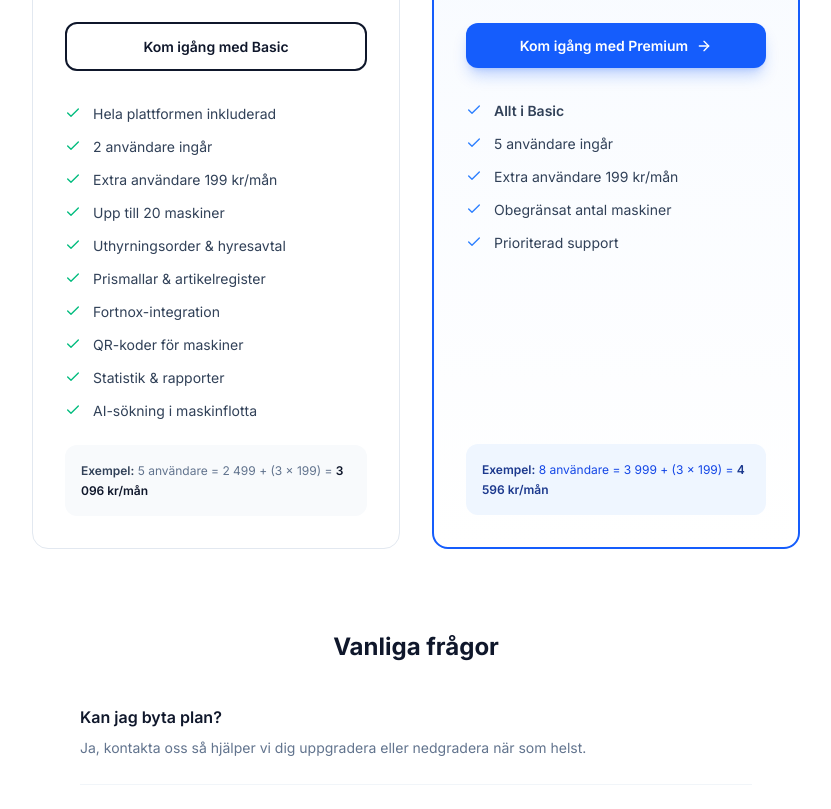
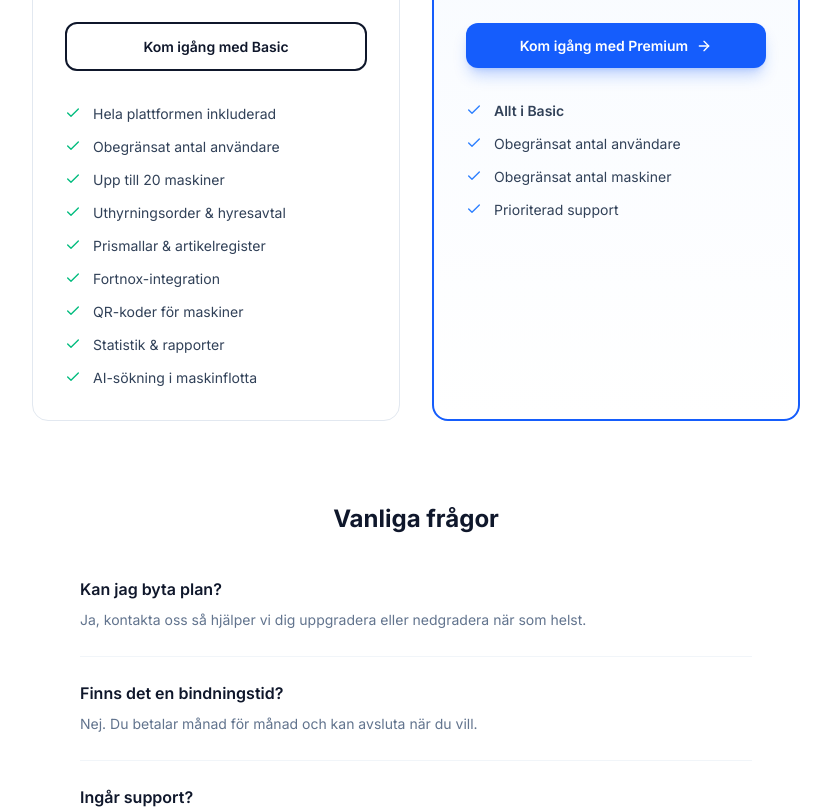
Before and after one commit to DavidWestlundcode/Fleetrent, a Next.js app: page /priser in a window 1280 px wide. Shown: the part 460-1269 px from the top of the page, without its empty margins (224-1055 px from the left). Built offline with nearby package versions, Linux system fonts and the light colour scheme.

Commit message:
Pricing: unlimited users for both plans, remove per-user fee

```diff
--- a/src/app/priser/page.tsx
+++ b/src/app/priser/page.tsx
@@ -4,8 +4,7 @@ import { Logo } from '@/components/ui/Logo';
 
 const BASIC_FEATURES = [
   'Hela plattformen inkluderad',
-  '2 användare ingår',
-  'Extra användare 199 kr/mån',
+  'Obegränsat antal användare',
   'Upp till 20 maskiner',
   'Uthyrningsorder & hyresavtal',
   'Prismallar & artikelregister',
@@ -17,8 +16,7 @@ const BASIC_FEATURES = [
 
 const PREMIUM_FEATURES = [
   'Allt i Basic',
-  '5 användare ingår',
-  'Extra användare 199 kr/mån',
+  'Obegränsat antal användare',
   'Obegränsat antal maskiner',
   'Prioriterad support',
 ];
@@ -98,11 +96,6 @@ export default function PriserPage() {
                 ))}
               </ul>
 
-              <div className="mt-6 p-4 bg-slate-50 rounded-xl">
-                <p className="text-[12px] text-slate-500 leading-relaxed">
-                  <span className="font-semibold text-slate-700">Exempel:</span> 5 användare = 2 499 + (3 × 199) = <span className="font-semibold text-slate-900">3 096 kr/mån</span>
-                </p>
-              </div>
             </div>
 
             {/* Premium */}
@@ -139,11 +132,6 @@ export default function PriserPage() {
                 ))}
               </ul>
 
-              <div className="mt-6 p-4 bg-blue-50 rounded-xl">
-                <p className="text-[12px] text-blue-700 leading-relaxed">
-                  <span className="font-semibold text-blue-900">Exempel:</span> 8 användare = 3 999 + (3 × 199) = <span className="font-semibold text-blue-900">4 596 kr/mån</span>
-                </p>
-              </div>
             </div>
           </div>
 
@@ -155,10 +143,6 @@ export default function PriserPage() {
                 {
                   q: 'Kan jag byta plan?',
                   a: 'Ja, kontakta oss så hjälper vi dig uppgradera eller nedgradera när som helst.',
-                },
-                {
-                  q: 'Vad räknas som en "användare"?',
-                  a: 'Varje person som har ett inloggningskonto i FleetOS räknas som en användare — oavsett roll (admin, säljare eller verkstad).',
                 },
                 {
                   q: 'Finns det en bindningstid?',
```
